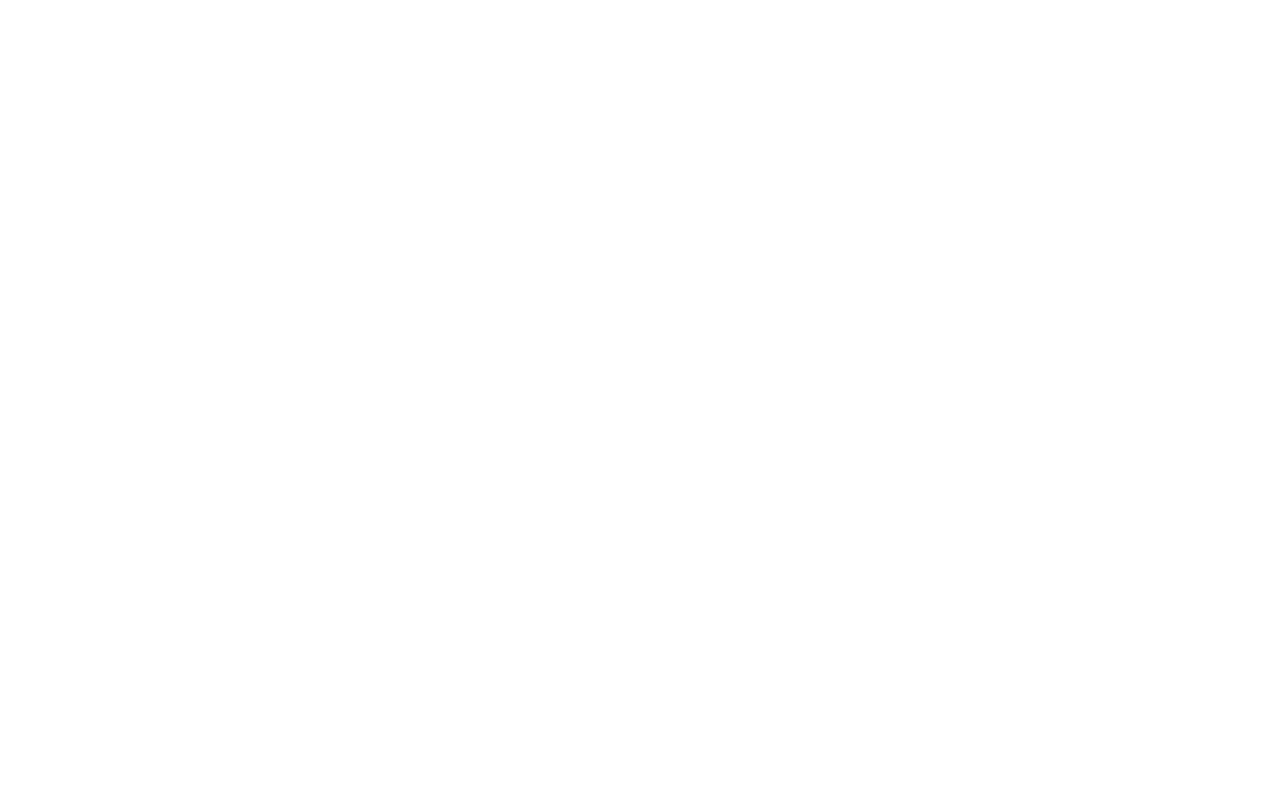
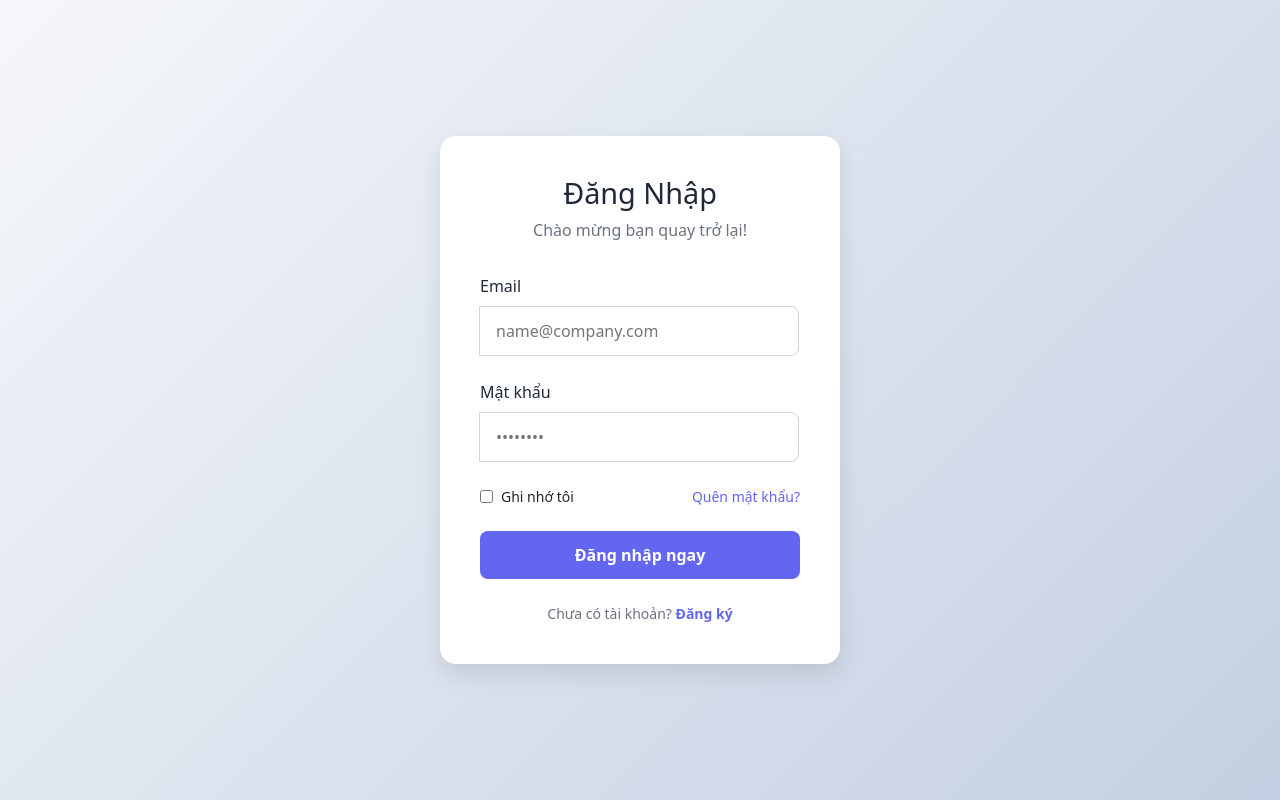
Before and after one commit to ndt-dinhtu/Web_traloitracnghiem, a React (Create React App) app: page /login in a window 1280 px wide. Before the commit this address had no page. Built offline with nearby package versions, Linux system fonts and the light colour scheme.

Commit message:
tạo form login và register

```diff
--- a/src/components/Admin/Content/ManageUser.js
+++ b/src/components/Admin/Content/ManageUser.js
@@ -1,7 +1,7 @@
 import ModalCareteUser from "./ModalCreateUser";
 import "./ManageUser.scss";
 import { GrAddCircle } from "react-icons/gr";
-import TableUser from "./TableUser";
+
 import { useEffect, useState } from "react";
 import {
   getAllUser,
--- a/src/components/Admin/Content/TableUserPaginate.js
+++ b/src/components/Admin/Content/TableUserPaginate.js
@@ -1,5 +1,5 @@
 
-import { useEffect, useState } from "react";
+
 import ReactPaginate from "react-paginate";
 
 const TableUserPaginate = ({
--- /dev/null
+++ b/src/components/Auth/Login.js
@@ -0,0 +1,68 @@
+import React, { useState } from "react";
+import "./Login.scss";
+
+const Login = () => {
+  const [email, setEmail] = useState("");
+  const [password, setPassword] = useState("");
+
+  const handleLogin = (e) => {
+    e.preventDefault();
+    console.log("Check login data:", { email, password });
+    // Tại đây bạn sẽ gọi API login của mình
+  };
+
+
+
+
+  return (
+    <div className="login-container">
+      <div className="login-box">
+        <form className="login-form" onSubmit={handleLogin}>
+          <div className="header">
+            <h2>Đăng Nhập</h2>
+            <p>Chào mừng bạn quay trở lại!</p>
+          </div>
+
+          <div className="input-group">
+            <label>Email</label>
+            <input
+              type="email"
+              placeholder="name@company.com"
+              value={email}
+              onChange={(e) => setEmail(e.target.value)}
+              required
+            />
+          </div>
+
+          <div className="input-group">
+            <label>Mật khẩu</label>
+            <input
+              type="password"
+              placeholder="••••••••"
+              value={password}
+              onChange={(e) => setPassword(e.target.value)}
+              required
+            />
+          </div>
+
+          <div className="actions">
+            <label className="remember-me">
+              <input type="checkbox" /> Ghi nhớ tôi
+            </label>
+            <a href="/forgot-password">Quên mật khẩu?</a>
+          </div>
+
+          <button type="submit" className="btn-submit" >
+            Đăng nhập ngay
+          </button>
+
+          <div className="signup-link">
+            Chưa có tài khoản? <a href="/register">Đăng ký</a>
+          </div>
+        </form>
+      </div>
+    </div>
+  );
+};
+
+export default Login;
--- /dev/null
+++ b/src/components/Auth/Login.scss
@@ -0,0 +1,114 @@
+$primary: #6366f1;
+$primary-hover: #4f46e5;
+$bg-gradient: linear-gradient(135deg, #f5f7fa 0%, #c3cfe2 100%);
+$text-main: #1f2937;
+$text-muted: #6b7280;
+
+.login-container {
+  display: flex;
+  justify-content: center;
+  align-items: center;
+  min-height: 100vh;
+  background: $bg-gradient;
+  padding: 20px;
+
+  .login-box {
+    background: #ffffff;
+    padding: 2.5rem;
+    border-radius: 1rem;
+    box-shadow: 0 10px 25px rgba(0, 0, 0, 0.1);
+    width: 100%;
+    max-width: 400px;
+
+    .header {
+      text-align: center;
+      margin-bottom: 2rem;
+
+      h2 {
+        color: $text-main;
+        font-size: 1.8rem;
+        margin-bottom: 0.5rem;
+      }
+
+      p {
+        color: $text-muted;
+      }
+    }
+
+    .input-group {
+      margin-bottom: 1.5rem;
+      text-align: left;
+
+      label {
+        display: block;
+        margin-bottom: 0.5rem;
+        font-weight: 500;
+        color: $text-main;
+      }
+
+      input {
+        width: 100%;
+        padding: 0.75rem 1rem;
+        border: 1px solid #d1d5db;
+        border-radius: 0.5rem;
+        outline: none;
+        transition: all 0.2s;
+
+        &:focus {
+          border-color: $primary;
+          box-shadow: 0 0 0 3px rgba(99, 102, 241, 0.2);
+        }
+      }
+    }
+
+    .actions {
+      display: flex;
+      justify-content: space-between;
+      align-items: center;
+      font-size: 0.875rem;
+      margin-bottom: 1.5rem;
+
+      .remember-me {
+        display: flex;
+        align-items: center;
+        gap: 0.5rem;
+        cursor: pointer;
+      }
+
+      a {
+        color: $primary;
+        text-decoration: none;
+        &:hover { text-decoration: underline; }
+      }
+    }
+
+    .btn-submit {
+      width: 100%;
+      padding: 0.75rem;
+      background-color: $primary;
+      color: white;
+      border: none;
+      border-radius: 0.5rem;
+      font-weight: 600;
+      cursor: pointer;
+      transition: background 0.3s;
+
+      &:hover {
+        background-color: $primary-hover;
+      }
+    }
+
+    .signup-link {
+      margin-top: 1.5rem;
+      text-align: center;
+      font-size: 0.875rem;
+      color: $text-muted;
+
+      a {
+        color: $primary;
+        font-weight: 600;
+        text-decoration: none;
+      }
+    }
+  }
+}
--- /dev/null
+++ b/src/components/Auth/Register.js
@@ -0,0 +1,86 @@
+import React, { useState } from "react";
+import "./Register.scss";
+
+const Register = () => {
+  const [email, setEmail] = useState("");
+  const [username, setUsername] = useState("");
+  const [password, setPassword] = useState("");
+  const [confirmPassword, setConfirmPassword] = useState("");
+
+  const handleRegister = (e) => {
+    e.preventDefault();
+    if (password !== confirmPassword) {
+      alert("Mật khẩu xác nhận không khớp!");
+      return;
+    }
+    console.log("Dữ liệu đăng ký:", { email, username, password });
+    // Gọi API đăng ký tại đây
+  };
+
+  return (
+    <div className="register-container">
+      <div className="register-box">
+        <form className="register-form" onSubmit={handleRegister}>
+          <div className="header">
+            <h2>Tạo Tài Khoản</h2>
+            <p>Bắt đầu hành trình của bạn ngay hôm nay</p>
+          </div>
+
+          <div className="input-group">
+            <label>Email</label>
+            <input
+              type="email"
+              placeholder="example@gmail.com"
+              value={email}
+              onChange={(e) => setEmail(e.target.value)}
+              required
+            />
+          </div>
+
+          <div className="input-group">
+            <label>Tên đăng nhập</label>
+            <input
+              type="text"
+              placeholder="username123"
+              value={username}
+              onChange={(e) => setUsername(e.target.value)}
+              required
+            />
+          </div>
+
+          <div className="input-group">
+            <label>Mật khẩu</label>
+            <input
+              type="password"
+              placeholder="Tối thiểu 6 ký tự"
+              value={password}
+              onChange={(e) => setPassword(e.target.value)}
+              required
+            />
+          </div>
+
+          <div className="input-group">
+            <label>Xác nhận mật khẩu</label>
+            <input
+              type="password"
+              placeholder="Nhập lại mật khẩu"
+              value={confirmPassword}
+              onChange={(e) => setConfirmPassword(e.target.value)}
+              required
+            />
+          </div>
+
+          <button type="submit" className="btn-register">
+            Đăng ký tài khoản
+          </button>
+
+          <div className="login-link">
+            Đã có tài khoản? <a href="/login">Đăng nhập</a>
+          </div>
+        </form>
+      </div>
+    </div>
+  );
+};
+
+export default Register;
--- /dev/null
+++ b/src/components/Auth/Register.scss
@@ -0,0 +1,97 @@
+$primary: #6366f1;
+$primary-hover: #4f46e5;
+$bg-gradient: linear-gradient(135deg, #f5f7fa 0%, #c3cfe2 100%);
+$text-main: #1f2937;
+$text-muted: #6b7280;
+
+.register-container {
+    display: flex;
+    justify-content: center;
+    align-items: center;
+    min-height: 100vh;
+    background: $bg-gradient;
+    padding: 20px;
+
+    .register-box {
+        background: #ffffff;
+        padding: 2.5rem;
+        border-radius: 1rem;
+        box-shadow: 0 10px 25px rgba(0, 0, 0, 0.1);
+        width: 100%;
+        max-width: 450px; // Rộng hơn một chút so với login vì nhiều field hơn
+
+        .header {
+            text-align: center;
+            margin-bottom: 1.5rem;
+
+            h2 {
+                color: $text-main;
+                font-size: 1.8rem;
+                margin-bottom: 0.5rem;
+            }
+
+            p {
+                color: $text-muted;
+            }
+        }
+
+        .input-group {
+            margin-bottom: 1.2rem;
+
+            label {
+                display: block;
+                margin-bottom: 0.4rem;
+                font-weight: 500;
+                color: $text-main;
+                font-size: 0.9rem;
+            }
+
+            input {
+                width: 100%;
+                padding: 0.75rem;
+                border: 1px solid #d1d5db;
+                border-radius: 0.5rem;
+                outline: none;
+                box-sizing: border-box; // Đảm bảo padding không làm tràn input
+
+                &:focus {
+                    border-color: $primary;
+                    box-shadow: 0 0 0 3px rgba(99, 102, 241, 0.1);
+                }
+            }
+        }
+
+        .btn-register {
+            width: 100%;
+            padding: 0.8rem;
+            background-color: $primary;
+            color: white;
+            border: none;
+            border-radius: 0.5rem;
+            font-weight: 600;
+            margin-top: 1rem;
+            cursor: pointer;
+            transition: background 0.3s;
+
+            &:hover {
+                background-color: $primary-hover;
+            }
+        }
+
+        .login-link {
+            margin-top: 1.5rem;
+            text-align: center;
+            font-size: 0.875rem;
+            color: $text-muted;
+
+            a {
+                color: $primary;
+                font-weight: 600;
+                text-decoration: none;
+                &:hover {
+                    text-decoration: underline;
+                }
+            }
+        }
+    }
+}
--- a/src/components/Header/Header.js
+++ b/src/components/Header/Header.js
@@ -1,10 +1,20 @@
 import Container from 'react-bootstrap/Container';
 import Nav from 'react-bootstrap/Nav';
 import Navbar from 'react-bootstrap/Navbar';
-// import NavDropdown from 'react-bootstrap/NavDropdown';
-import { NavLink } from 'react-router-dom';
+//import NavDropdown from 'react-bootstrap/NavDropdown';
+import { NavLink, useNavigate } from 'react-router-dom';
 
 const Header = () => {
+    const navigate = useNavigate();
+
+    const handleLogin = ()=>{
+        navigate('/login');
+    }
+
+    const handleRegister = ()=>{
+        navigate('/register');
+    }
+
     return (
         <>
             <Navbar expand="lg" className="bg-body-tertiary">
@@ -18,8 +28,8 @@ const Header = () => {
                             <NavLink to='/admins' className='nav-link'>Admin</NavLink>
                         </Nav>
                         <Nav>
-                            <button className='btn-login'>Log in</button>
-                            <button className='btn-signup'>Sign up</button>
+                            <button className='btn-login' onClick={()=>handleLogin()}>Log in</button>
+                            <button className='btn-signup' onClick={()=>handleRegister()} >Sign up</button>
                             {/* <NavDropdown title="Setting" id="basic-nav-dropdown">
                                 <NavDropdown.Item >
                                     Profile
--- a/src/index.js
+++ b/src/index.js
@@ -12,6 +12,8 @@ import { ManageUser } from "./components/Admin/Content/ManageUser";
 import DashBoard from "./components/Admin/Content/DashBoard";
 import "sonner/dist/styles.css";
 import { Toaster } from "sonner";
+import Login from "./components/Auth/Login";
+import Register from "./components/Auth/Register";
 
 const root = ReactDOM.createRoot(document.getElementById("root"));
 root.render(
@@ -39,6 +41,9 @@ root.render(
         <Route index element={<DashBoard />} />
         <Route path="manage-user" element={<ManageUser />} />
       </Route>
+
+       <Route path="/login" element={<Login />} />
+        <Route path="/register" element={<Register />} />
     </Routes>
   </BrowserRouter>,
 );
```
